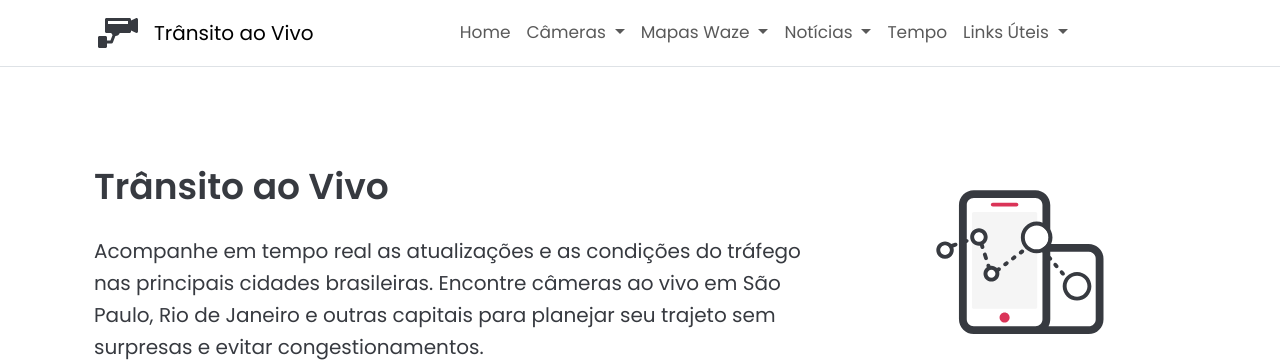
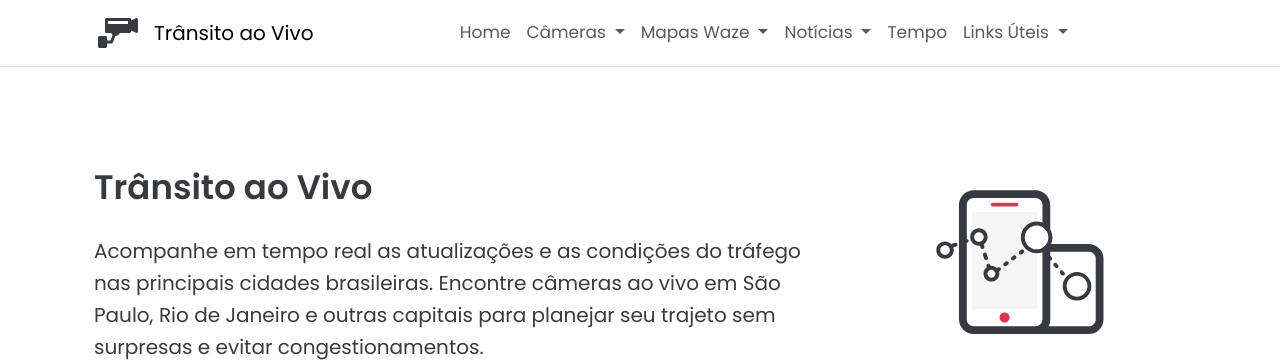
Before and after one commit to Sergio-Damm/transitoaovivo, a Jekyll site: the page built from index.html, in a window 1280 px wide. Shown: the top 362 px of the page. Built offline with Jekyll 4.4.1, drawn with Linux system fonts in a browser that asks for light colours; comment, search, counter and statistics services are not loaded.

Commit message:
CSS h1 h2 and h3

```diff
--- a/css/style.css
+++ b/css/style.css
@@ -30,14 +30,14 @@
 
 @media (min-width: 576px) {
     .content-h1-title {
-        font-size: 2.25rem;
+        font-size: 2.125rem;
         font-weight: 600;
         line-height: 3rem;
     }
 }
 
 .content-h2-title {
-    font-size: 1.5rem;
+    font-size: 1.6rem;
     font-weight: 600;
     line-height: 2.25rem;
     margin-bottom: 0;
@@ -52,7 +52,7 @@
 }
 
 .content-h3-title {
-    font-size: 1.6rem;
+    font-size: 1.5rem;
     font-weight: 600;
     line-height: 2.25rem;
     margin-bottom: 1rem;
```
